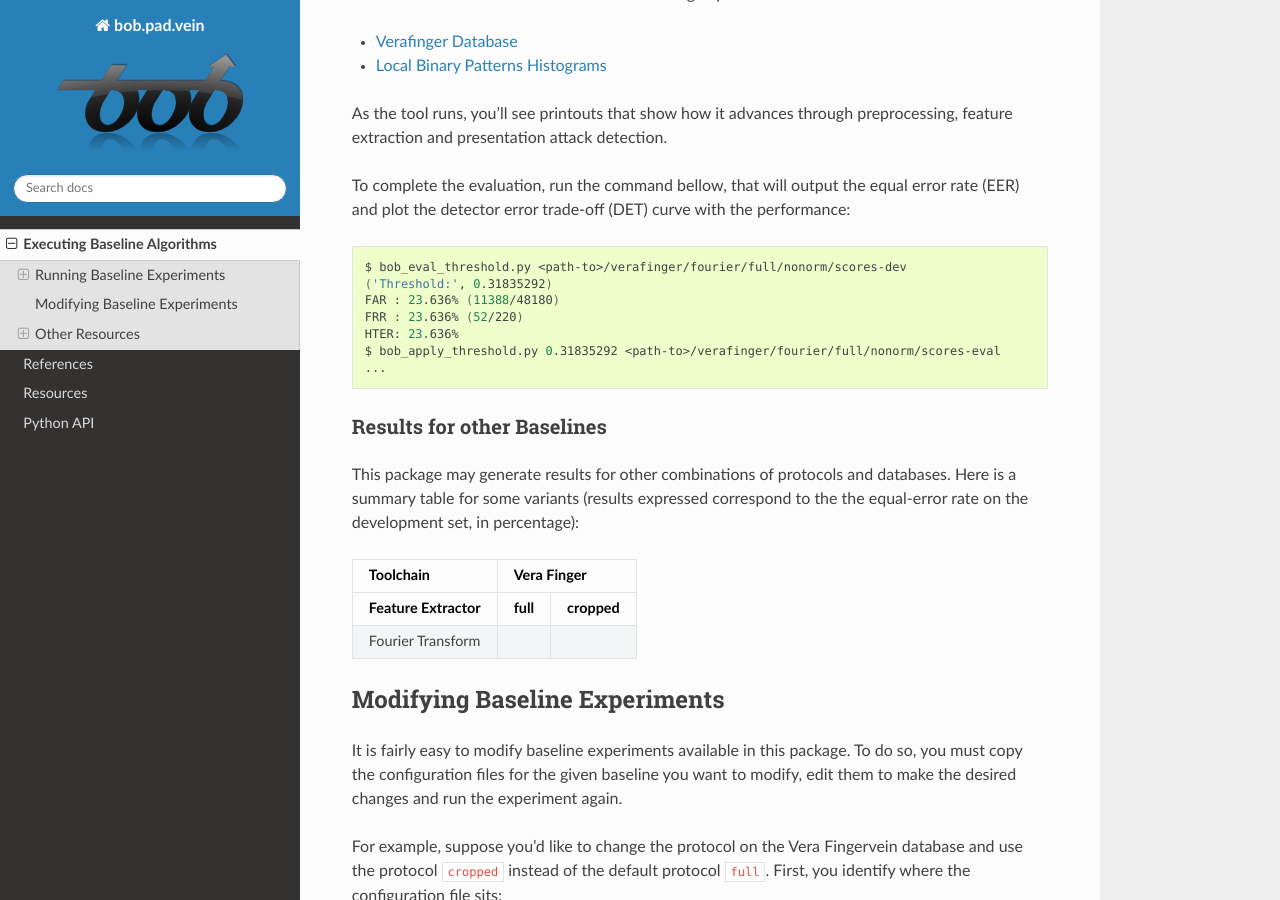
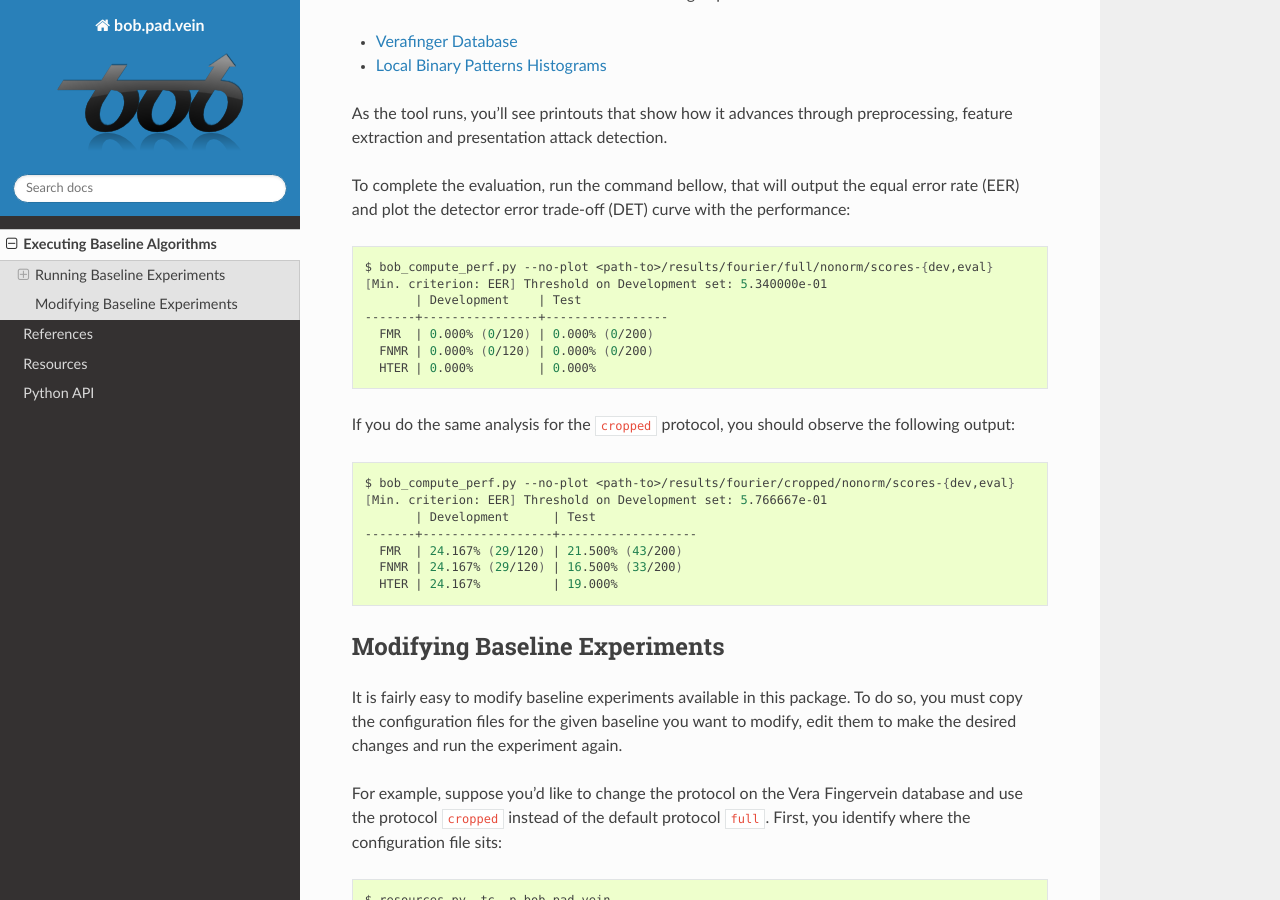
Before and after one commit to bioidiap/bob.pad.vein, a Sphinx documentation site: the page built from doc/baselines.rst, in a window 1280 px wide and 900 px high, scrolled down 2595 px. Built offline with Sphinx 7.4.7 and the Read the Docs theme 2.0.0, drawn with Linux system fonts in a browser that asks for light colours; the version number could not be read and is left out; some of the changed text lies outside the part shown.

Commit message:
Update docs with findings from running package

```diff
--- a/doc/baselines.rst
+++ b/doc/baselines.rst
@@ -7,9 +7,8 @@
  Executing Baseline Algorithms
 ===============================
 
-The first thing you might want to do is to execute one of the vein
-presentation attack detection algorithms that are implemented in
-``bob.pad.vein``.
+The first thing you might want to do is to execute one of the vein presentation
+attack detection algorithms that are implemented in ``bob.pad.vein``.
 
 
 Running Baseline Experiments
@@ -150,29 +149,28 @@ performance:
 
 .. code-block:: sh
 
-   $ bob_eval_threshold.py <path-to>/verafinger/fourier/full/nonorm/scores-dev
-   ('Threshold:', 0.31835292)
-   FAR : 23.636% (11388/48180)
-   FRR : 23.636% (52/220)
-   HTER: 23.636%
-   $ bob_apply_threshold.py 0.31835292 <path-to>/verafinger/fourier/full/nonorm/scores-eval
-   ...
+   $ bob_compute_perf.py --no-plot <path-to>/results/fourier/full/nonorm/scores-{dev,eval}
+   [Min. criterion: EER] Threshold on Development set: 5.340000e-01
+          | Development    | Test
+   -------+----------------+-----------------
+     FMR  | 0.000% (0/120) | 0.000% (0/200)
+     FNMR | 0.000% (0/120) | 0.000% (0/200)
+     HTER | 0.000%         | 0.000%
 
 
-Results for other Baselines
-===========================
+If you do the same analysis for the ``cropped`` protocol, you should observe
+the following output:
 
-This package may generate results for other combinations of protocols and
-databases. Here is a summary table for some variants (results expressed
-correspond to the the equal-error rate on the development set, in percentage):
 
-======================== ====== =========
-       Toolchain           Vera Finger
------------------------- ----------------
-   Feature Extractor      full   cropped
-======================== ====== =========
- Fourier Transform
-======================== ====== =========
+.. code-block:: sh
+
+   $ bob_compute_perf.py --no-plot <path-to>/results/fourier/cropped/nonorm/scores-{dev,eval}
+   [Min. criterion: EER] Threshold on Development set: 5.766667e-01
+          | Development      | Test
+   -------+------------------+-------------------
+     FMR  | 24.167% (29/120) | 21.500% (43/200)
+     FNMR | 24.167% (29/120) | 16.500% (33/200)
+     HTER | 24.167%          | 19.000%
 
 
 Modifying Baseline Experiments
@@ -234,13 +232,4 @@ program ``spoof.py`` take that into consideration instead of the original
 file.
 
 
-Other Resources
----------------
-
-Competition Scores
-==================
-
-.. todo:: Talk about scores and analysis here
-
-
 .. include:: links.rst
```
